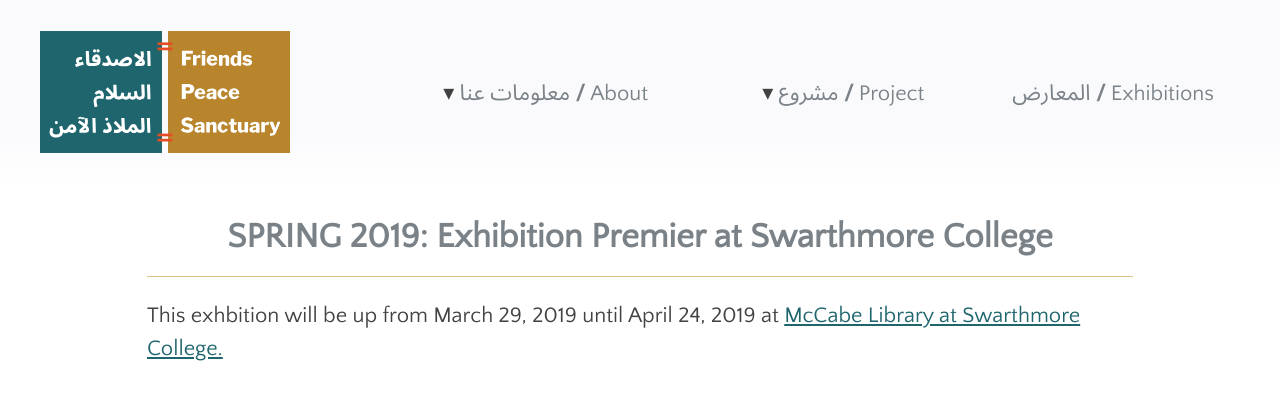
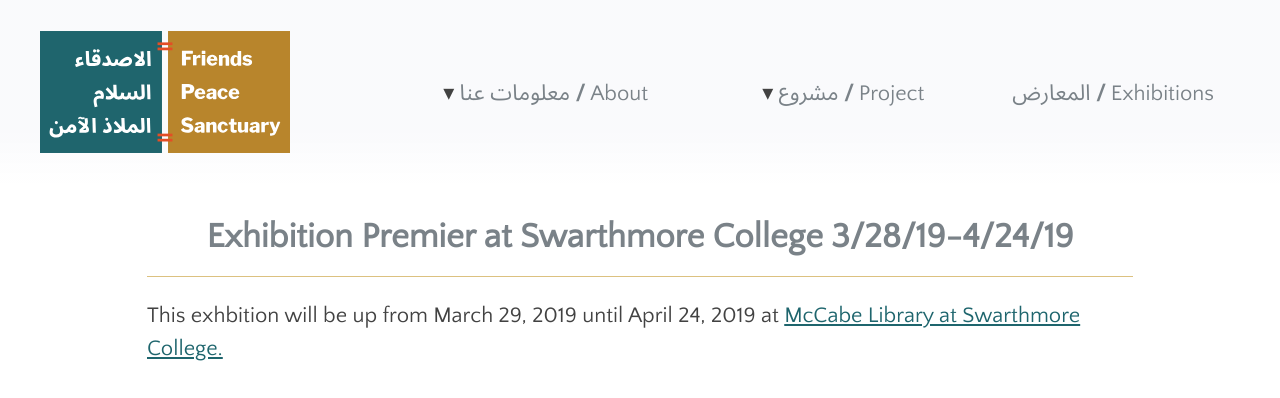
Before and after one commit to swat-ds/fps.swarthmore.edu, a Jekyll site: the page built from _posts/2019-02-21-swarthmore.md, in a window 1280 px wide. Shown: the top 398 px of the page. Built offline with Jekyll 4.4.1, drawn with Linux system fonts in a browser that asks for light colours.

Commit message:
Update 2019-02-21-swarthmore.md

```diff
--- a/_posts/2019-02-21-swarthmore.md
+++ b/_posts/2019-02-21-swarthmore.md
@@ -2,7 +2,7 @@
 lang: en
 date: '2019-03-01 21:28 -0500'
 published: true
-title: 'SPRING 2019: Exhibition Premier at Swarthmore College'
+title: Exhibition Premier at Swarthmore College 3/28/19-4/24/19
 categories:
   - exhibitions
   - 'exhibit:swarthmore'
```
